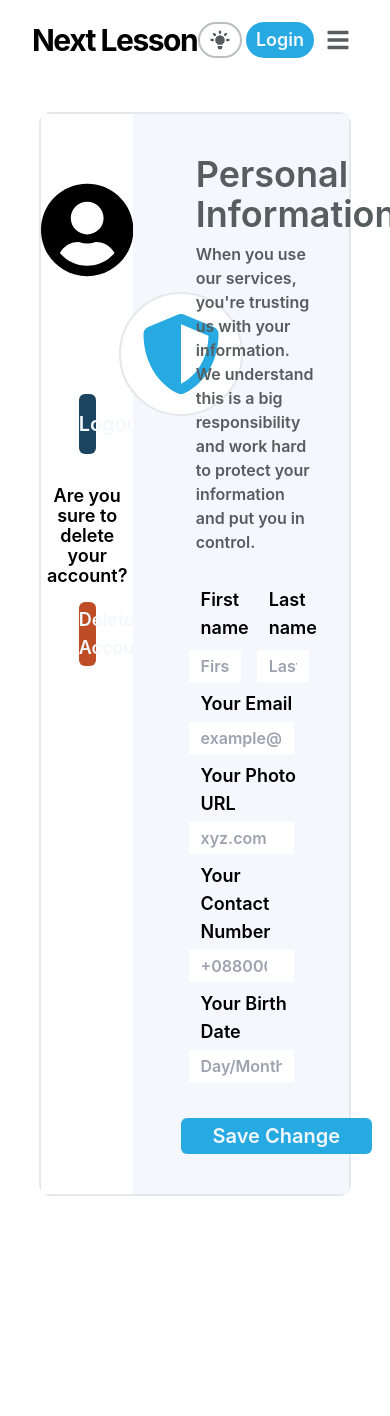
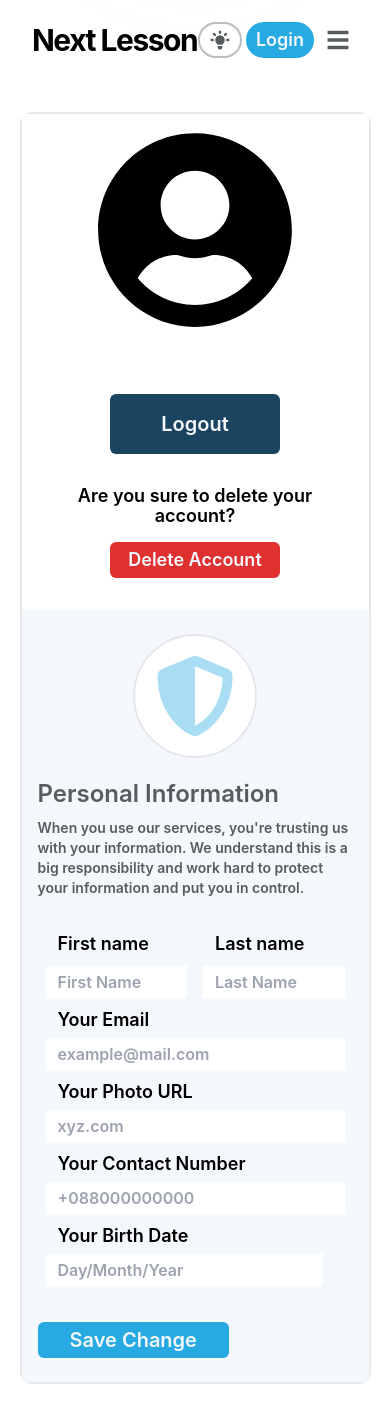
Before and after one commit to AnamulHassan/next-lesson-client-repo, a React (Create React App) app: page /profile in a window 390 px wide. Before the commit the page ends 1228 px from the top, so only its background shows below. Built offline with nearby package versions, Linux system fonts and the light colour scheme; no server answers.

Commit message:
added responsive break point

```diff
--- a/src/App.js
+++ b/src/App.js
@@ -1,11 +1,13 @@
 import { RouterProvider } from 'react-router-dom';
 import router from './routes/routes';
 import './App.css';
+import { Toaster } from 'react-hot-toast';
 
 function App() {
   return (
     <section>
       <RouterProvider router={router}></RouterProvider>
+      <Toaster />
     </section>
   );
 }
--- a/src/components/Login.jsx
+++ b/src/components/Login.jsx
@@ -4,24 +4,7 @@ import { FaEye, FaEyeSlash, FaGithub } from 'react-icons/fa';
 import { FcGoogle } from 'react-icons/fc';
 import { useState } from 'react';
 import { AuthContext } from '../context/UserContext';
-/*
-Navigation color
---------------------------------------
-logo: #575c5f
-text : #28374a
-login: #27aae2
-bg: #ffffff
-
--------------------------------
-header text:  #ffffff
-hero bg: #1b4460
-common bg 2 : #f4f7fc
-common text: #28374a
-bg up : #f2f7fa
-button bg: #0071b3
-button text: #ffffff
-btn bg #8cc63e
-*/
+import toast from 'react-hot-toast';
 
 const Login = () => {
   const { signInUser, setUser, loginWithGoogle, loginWithGithub } =
@@ -37,7 +20,18 @@ const Login = () => {
     console.log(email, password);
     signInUser(email, password)
       .then(result => {
-        console.log(result.user);
+        toast(`Welcome back, ${result?.user?.displayName}`, {
+          icon: '👏',
+          duration: 4000,
+          style: {
+            border: '2px solid #51cf66',
+            padding: '16px',
+            color: '#000',
+            textAlign: 'center',
+            fontSize: '20px',
+            backgroundColor: '#f4f7fc',
+          },
+        });
         setUser(result.user);
       })
       .catch(error => setError(error.message));
@@ -49,22 +43,14 @@ const Login = () => {
   // Login With Google Function
   const handleLoginWithGoogle = () => {
     loginWithGoogle()
-      .then(result => {
-        console.log(result);
-      })
-      .catch(error => {
-        console.error(error);
-      });
+      .then(result => setUser(result.user))
+      .catch(error => setError(error.message));
   };
   // Login With Github Function
   const handleLoginWithGithub = () => {
     loginWithGithub()
-      .then(result => {
-        console.log(result);
-      })
-      .catch(error => {
-        console.error(error);
-      });
+      .then(result => setUser(result.user))
+      .catch(error => setError(error.message));
   };
   return (
     <section
--- a/src/components/Profile.jsx
+++ b/src/components/Profile.jsx
@@ -4,6 +4,7 @@ import { FaShieldAlt, FaUserCircle } from 'react-icons/fa';
 import DatePicker from 'react-datepicker';
 import 'react-datepicker/dist/react-datepicker.css';
 import { Form } from 'react-router-dom';
+import toast from 'react-hot-toast';
 /*
 Navigation color
 --------------------------------------
@@ -30,6 +31,7 @@ const Profile = () => {
     deleteUserAccount,
     logoutUser,
   } = useContext(AuthContext);
+  const [error, setError] = useState('');
   const [date, setDate] = useState(null);
   const handleChangeInfo = event => {
     event.preventDefault();
@@ -37,39 +39,53 @@ const Profile = () => {
     const fullName = form.firstName.value + ' ' + form.lastName.value;
     const email = form.email.value;
     const photoUrl = form.photoUrl.value;
-    const contactNumber = form.contactNumber.value;
+    // const contactNumber = form.contactNumber.value;
     updateUserProfile(fullName, photoUrl)
-      .then(result => {
-        console.log(result);
+      .then(() => {
+        toast.success('Your information is updated', {
+          duration: 4000,
+          style: {
+            border: '2px solid #51cf66',
+            padding: '16px',
+            color: '#000',
+            textAlign: 'center',
+            fontSize: '20px',
+            backgroundColor: '#f4f7fc',
+          },
+        });
       })
-      .catch(error => {
-        console.error(error);
-      });
+      .catch(error => setError(error.message));
     updateUserEmail(email)
       .then(() => {})
-      .catch(error => {
-        console.error(error);
-      });
+      .catch(error => setError(error.message));
   };
   const handleDeleteUser = () => {
     deleteUserAccount()
-      .then(() => {})
-      .catch(error => {
-        console.error(error);
-      });
+      .then(() => {
+        toast.error('Your account is permanently deleted', {
+          duration: 4000,
+          style: {
+            border: '2px solid #e03131',
+            padding: '16px',
+            color: '#000',
+            textAlign: 'center',
+            fontSize: '20px',
+            backgroundColor: '#f4f7fc',
+          },
+        });
+      })
+      .catch(error => setError(error.message));
   };
   const handleLogoutUser = () => {
     logoutUser()
       .then(() => {})
-      .catch(error => {
-        console.error(error);
-      });
+      .catch(error => setError(error.message));
   };
   console.log(user);
   return (
-    <section className="w-4/5 mx-auto border-2 rounded-xl  my-8">
-      <div className="bg-[#f4f7fc] flex">
-        <div className="bg-[#ffffff] w-[30%] flex flex-col ">
+    <section className="w-[90%] lg:w-4/5 mx-auto border-2 rounded-xl  my-8">
+      <div className="bg-[#f4f7fc] flex flex-col lg:flex-row ">
+        <div className="bg-[#ffffff] w-full  lg:w-[30%] flex flex-col ">
           <div className="flex justify-center my-4">
             {user?.photoURL ? (
               <img
@@ -100,31 +116,34 @@ const Profile = () => {
             </h2>
             <button
               onClick={handleDeleteUser}
-              className="bg-[#be4d25] font-semibold text-lg py-1 mt-4 w-[60%]  select-none  rounded-md cursor-pointer text-[#f4f7fc] duration-300 hover:bg-[#2596be]"
+              className="bg-[#e03131] mb-8 lg:mb-0 font-semibold text-lg py-1 mt-4 w-[60%]  select-none  rounded-md cursor-pointer text-[#f4f7fc] duration-300 hover:bg-[#c92a2a]"
             >
               Delete Account
             </button>
           </div>
         </div>
-        <div className="w-[70%] px-8 py-10">
-          <div className="flex">
-            <div className="w-[20%]  flex items-center justify-center">
+        <div className="w-full lg:w-[70%] px-4 lg:px-8  py-6 lg:py-10">
+          <div className="flex flex-col lg:flex-row ">
+            <div className="w-full lg:w-[20%] mb-5 lg:mb-0  flex flex-col lg:flex-row items-center justify-center">
               <span className="bg-[#ffffff] p-5 border-2 rounded-full">
-                <FaShieldAlt className="h-20 w-20 text-[#27aae2] " />
+                <FaShieldAlt className="h-20 w-20 text-[#a9ddf3] " />
               </span>
             </div>
-            <div className="w-[80%] text-[#575c5f]">
-              <h2 className="text-4xl font-semibold mb-2">
+            <div className="w-full lg:w-[80%] text-[#575c5f]">
+              <h2 className="text-2xl lg:text-4xl font-semibold mb-2">
                 Personal Information
               </h2>
-              <p className="text-md font-semibold ">
+              <p className="text-sm lg:text-md font-semibold ">
                 When you use our services, you&#39;re trusting us with your
                 information. We understand this is a big responsibility and work
                 hard to protect your information and put you in control.
               </p>
             </div>
           </div>
-          <Form onSubmit={handleChangeInfo} className="mt-8 w-[80%] mx-auto">
+          <Form
+            onSubmit={handleChangeInfo}
+            className="mt-8 w-full lg:w-[80%] mx-auto"
+          >
             <div className="w-full flex justify-between">
               <div className="space-y-1 w-full">
                 <label
@@ -233,6 +252,13 @@ const Profile = () => {
                 maxDate={new Date()}
               />
             </div>
+            <p
+              className={`${
+                error ? 'block' : 'hidden'
+              } mb-[-24px] text-center text-md font-semibold text-[#e15a51]`}
+            >
+              {error}
+            </p>
             <input
               type="submit"
               value="Save Change"
--- a/src/components/Register.jsx
+++ b/src/components/Register.jsx
@@ -5,6 +5,7 @@ import { FcGoogle } from 'react-icons/fc';
 import { useState } from 'react';
 import { AuthContext } from '../context/UserContext';
 import { useContext } from 'react';
+import toast from 'react-hot-toast';
 
 const Register = () => {
   const {
@@ -13,6 +14,7 @@ const Register = () => {
     setUser,
     loginWithGoogle,
     loginWithGithub,
+    verifyAccount,
   } = useContext(AuthContext);
   const [showPass, setShowPass] = useState(false);
   const [error, setError] = useState('');
@@ -50,6 +52,7 @@ const Register = () => {
       .then(result => {
         console.log(result.user);
         setError('');
+        handleVerificationAccount();
         form.reset();
         handleUserInfoUpdate(fullName, photoURL);
         setUser(result.user);
@@ -69,22 +72,32 @@ const Register = () => {
   // Login With Google Function
   const handleLoginWithGoogle = () => {
     loginWithGoogle()
-      .then(result => {
-        console.log(result);
+      .then(result => setUser(result.user))
+      .catch(error => setError(error.message));
+  };
+  // Account Verification
+  const handleVerificationAccount = () => {
+    verifyAccount()
+      .then(() => {
+        toast('Please check your email to verify your account', {
+          duration: 5000,
+          style: {
+            border: '2px solid #adb5bd',
+            padding: '16px',
+            color: '#000',
+            textAlign: 'center',
+            fontSize: '20px',
+            backgroundColor: '#f4f7fc',
+          },
+        });
       })
-      .catch(error => {
-        console.error(error);
-      });
+      .catch(error => setError(error.message));
   };
   // Login With Github Function
   const handleLoginWithGithub = () => {
     loginWithGithub()
-      .then(result => {
-        console.log(result);
-      })
-      .catch(error => {
-        console.error(error);
-      });
+      .then(result => setUser(result.user))
+      .catch(error => setError(error.message));
   };
   return (
     <section
--- a/src/components/ResetPassword.jsx
+++ b/src/components/ResetPassword.jsx
@@ -1,11 +1,31 @@
-import React, { useState } from 'react';
+import React, { useContext, useState } from 'react';
+import toast from 'react-hot-toast';
 import { HiArrowNarrowRight } from 'react-icons/hi';
 import { Form, Link } from 'react-router-dom';
+import { AuthContext } from '../context/UserContext';
 
 const ResetPassword = () => {
   const [error, setError] = useState('');
+  const { resetUserPassword } = useContext(AuthContext);
   const handleResetPassword = event => {
-    console.log(event);
+    const email = event.target.email.value;
+    resetUserPassword(email)
+      .then(() => {
+        toast('Please check your email to reset your password', {
+          duration: 5000,
+          style: {
+            border: '3px solid #adb5bd',
+            padding: '16px',
+            color: '#000',
+            textAlign: 'center',
+            fontSize: '20px',
+            backgroundColor: '#f4f7fc',
+          },
+        });
+      })
+      .catch(error => {
+        setError(error.message);
+      });
   };
   return (
     <section
--- a/src/context/UserContext.js
+++ b/src/context/UserContext.js
@@ -12,6 +12,7 @@ import {
   deleteUser,
   signOut,
   sendPasswordResetEmail,
+  sendEmailVerification,
 } from 'firebase/auth';
 import app from '../firebase/firebase.config';
 // Authentication Declaration
@@ -64,6 +65,10 @@ const UserContext = ({ children }) => {
   const resetUserPassword = email => {
     return sendPasswordResetEmail(auth, email);
   };
+  // Email Verification Function
+  const verifyAccount = () => {
+    return sendEmailVerification(auth.currentUser);
+  };
   useEffect(() => {
     const unsubscribe = onAuthStateChanged(auth, user => {
       // console.log(user);
@@ -83,6 +88,7 @@ const UserContext = ({ children }) => {
     deleteUserAccount,
     logoutUser,
     resetUserPassword,
+    verifyAccount,
   };
   return (
     <AuthContext.Provider value={userInfo}>{children}</AuthContext.Provider>
```
